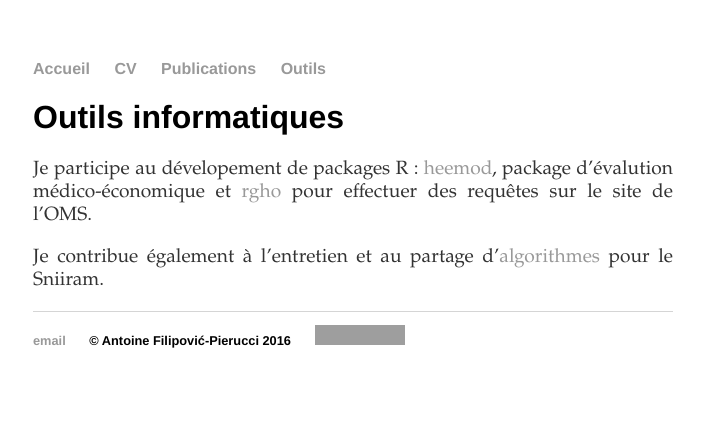
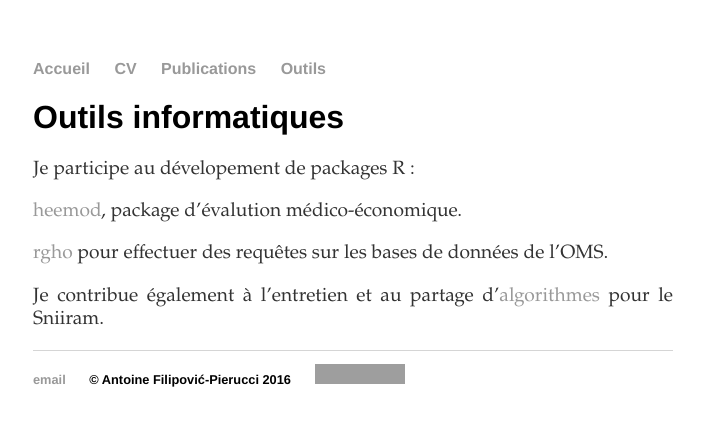
Before and after one commit to pierucci/pierucci.github.io, a Jekyll site: the page built from tools.md, in a window 1280 px wide. Shown: the top 426 px of the page, without its empty margins (287-991 px from the left). Built offline with Jekyll 4.4.1, drawn with Linux system fonts in a browser that asks for light colours; grey boxes are pictures that could not be loaded.

Commit message:
Update tools.md

```diff
--- a/tools.md
+++ b/tools.md
@@ -5,6 +5,10 @@
 
 # Outils informatiques
 
-Је participe au dévelopement de packages R : [heemod](https://pierucci.github.io/heemod/), package d'évalution médico-économique et [rgho](https://github.com/pierucci/rgho) pour effectuer des requêtes sur le site de l'OMS.
+Је participe au dévelopement de packages R :
+
+[heemod](https://pierucci.github.io/heemod/), package d'évalution médico-économique.
+
+[rgho](https://github.com/pierucci/rgho) pour effectuer des requêtes sur les bases de données de l'OMS.
 
 Je contribue également à l'entretien et au partage d'[algorithmes](https://github.com/pierucci/polymed) pour le Sniiram.
```
